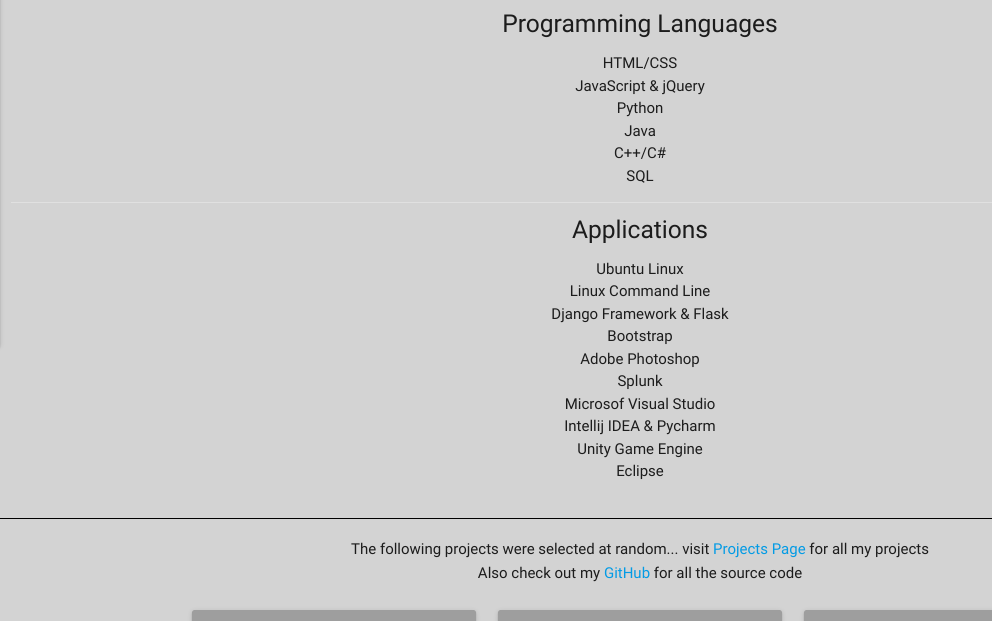
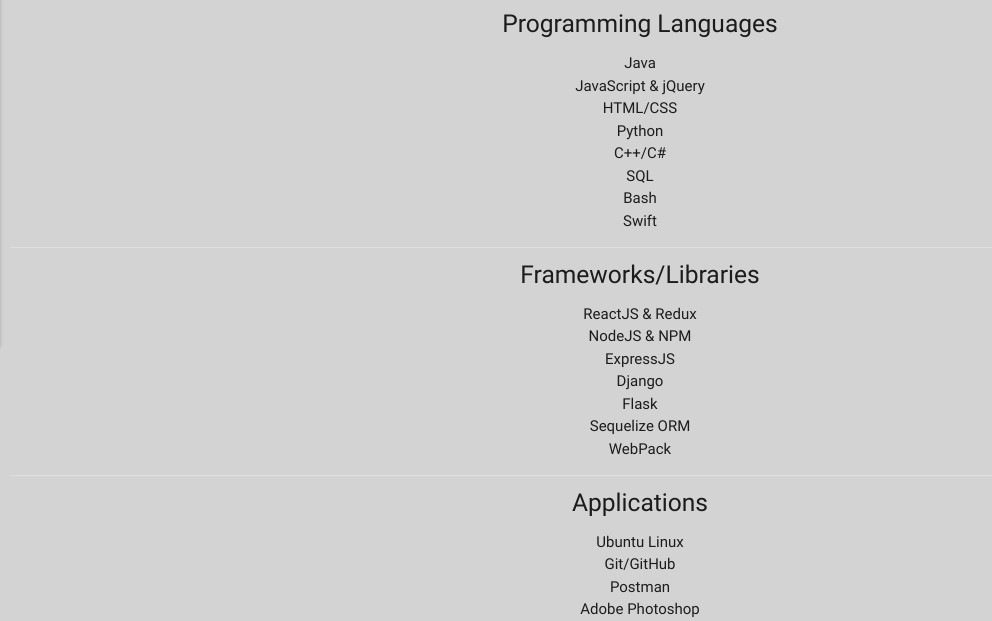
Before and after one commit to afranco07/new_portfolio_site, a Django app: page / in a window 1280 px wide, after a click that opens the changed part. Shown: the part 514-1135 px from the top of the page, without its empty margins (0-992 px from the left). Run offline with Django 3.2, Linux system fonts and the light colour scheme; data comes from the database, SQL or seed files in the repository; some libraries are stand-ins or nearby versions; grey boxes are pictures that could not be loaded.

Commit message:
Updated skills section

```diff
--- a/templates/portfolio/infoTabs.html
+++ b/templates/portfolio/infoTabs.html
@@ -82,31 +82,44 @@
     <div id="languages" class="col s12 center-align">
         <h5>Programming Languages</h5>
         <ul>
+            <li>Java</li>
+            <li>JavaScript &amp; jQuery</li>
             <li>HTML/CSS</li>
-            <li>JavaScript &amp; jQuery</li>
             <li>Python</li>
-            <li>Java</li>
             <li>C++/C#</li>
             <li>SQL</li>
+            <li>Bash</li>
+            <li>Swift</li>
+        </ul>
+        <div class="divider"></div>
+        <h5>Frameworks/Libraries</h5>
+        <ul>
+            <li>ReactJS &amp; Redux</li>
+            <li>NodeJS &amp; NPM</li>
+            <li>ExpressJS</li>
+            <li>Django</li>
+            <li>Flask</li>
+            <li>Sequelize ORM</li>
+            <li>WebPack</li>
         </ul>
         <div class="divider"></div>
         <h5>Applications</h5>
         <ul>
             <li>Ubuntu Linux</li>
-            <li>Linux Command Line</li>
-            <li>Django Framework &amp; Flask</li>
-            <li>Bootstrap</li>
+            <li>Git/GitHub</li>
+            <li>Postman</li>
             <li>Adobe Photoshop</li>
             <li>Splunk</li>
             <li>Microsof Visual Studio</li>
             <li>Intellij IDEA &amp; Pycharm</li>
             <li>Unity Game Engine</li>
+            <li>Xcode</li>
             <li>Eclipse</li>
         </ul>
     </div>
     <div id="education" class="col s12 center-align">
         <h5>Queens College, City University of New York</h5>
-        <h6>Bachelors of Science, Computer Science 2018</h6>
+        <h6>Bachelors of Science, Computer Science May 2018</h6>
         <div class="divider"></div>
         <h5>Relevant Courses</h5>
         <ul>
@@ -118,6 +131,7 @@
             <li>Computer Organization</li>
             <li>Operating Systems</li>
             <li>Databases</li>
+            <li>Theory of Computation</li>
         </ul>
     </div>
 </div>
```
